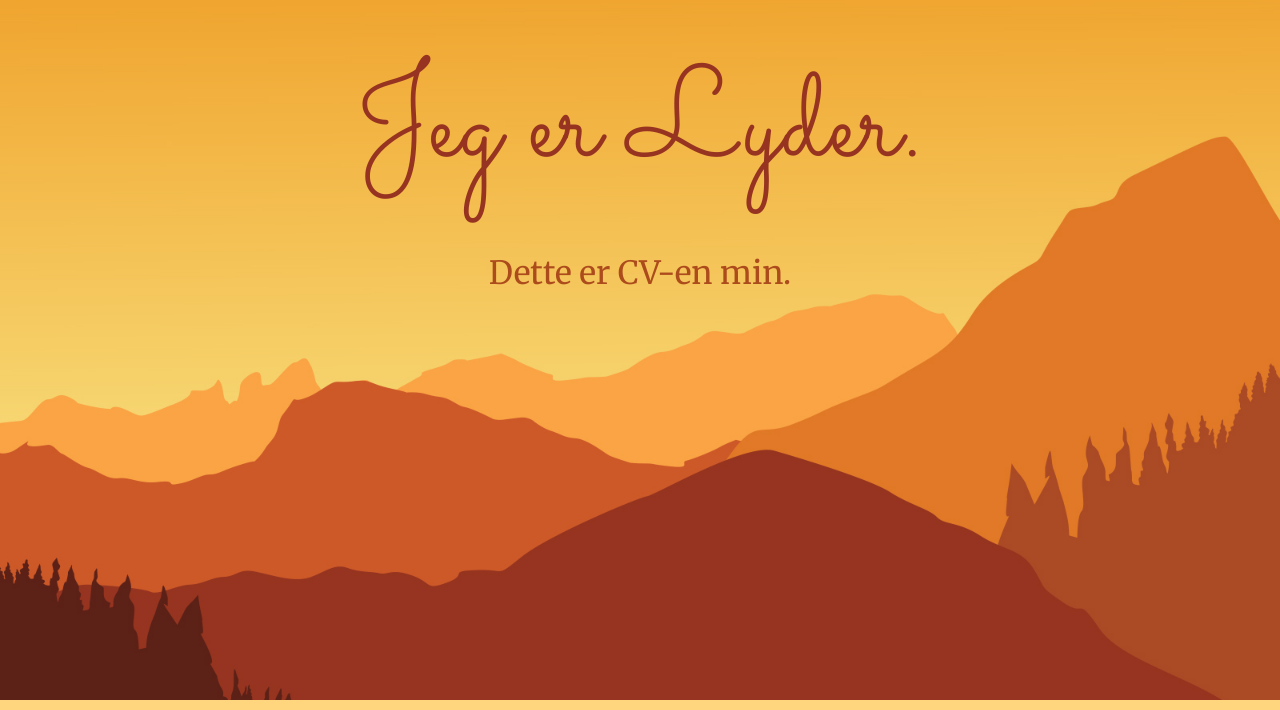
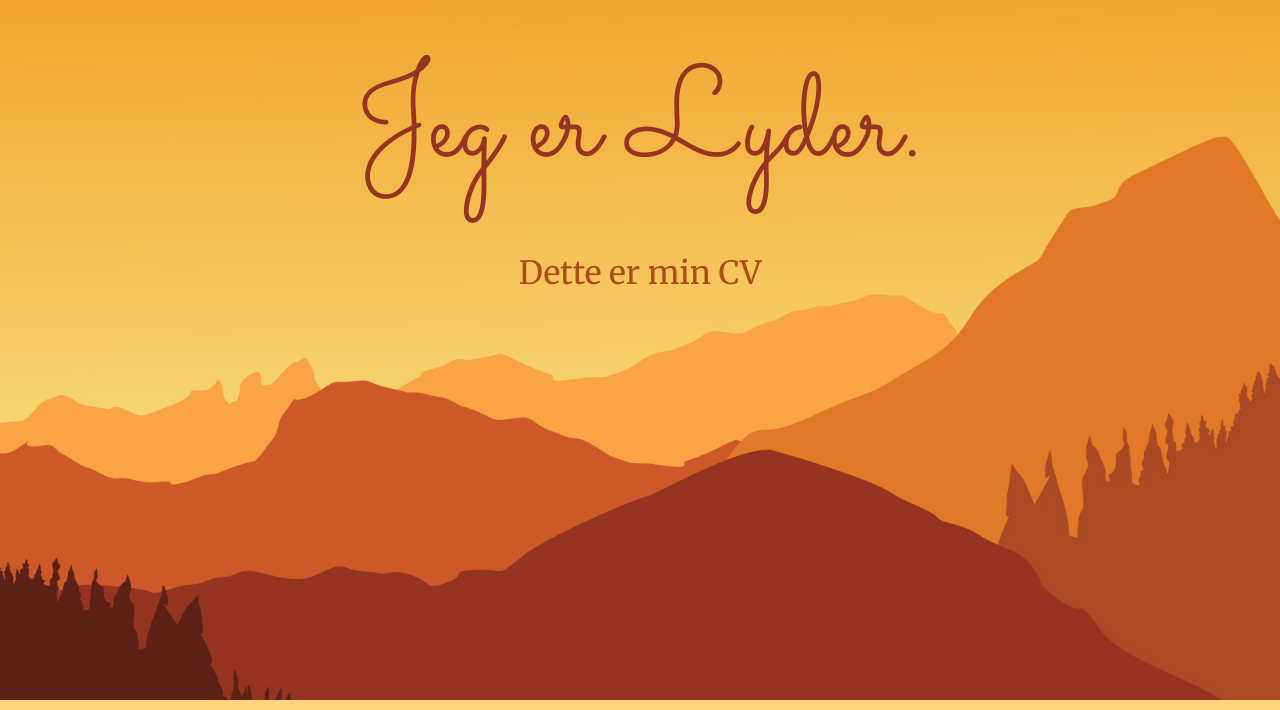
Before and after one commit to MrSounds/mrsounds.github.io, a plain HTML site: page index.html in a window 1280 px wide. Shown: the top 710 px of the page. Drawn offline with nearby package versions, Linux system fonts and the light colour scheme.

Commit message:
Update index.html

```diff
--- a/index.html
+++ b/index.html
@@ -18,7 +18,7 @@
 
   <div class="forside container-fluid">
     <h1>Jeg er Lyder.</h1>
-    <h2>Dette er CV-en min.</h2>
+    <h2>Dette er min CV</h2>
 
   </div>
 
```
